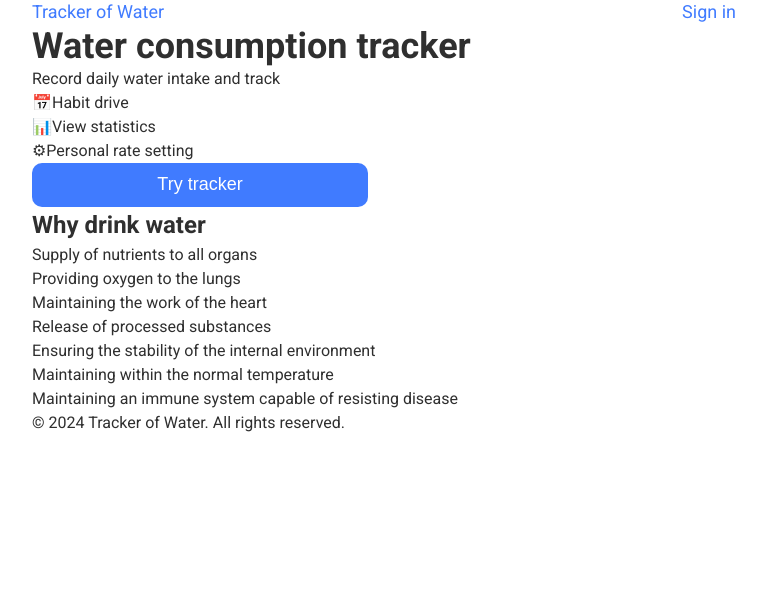
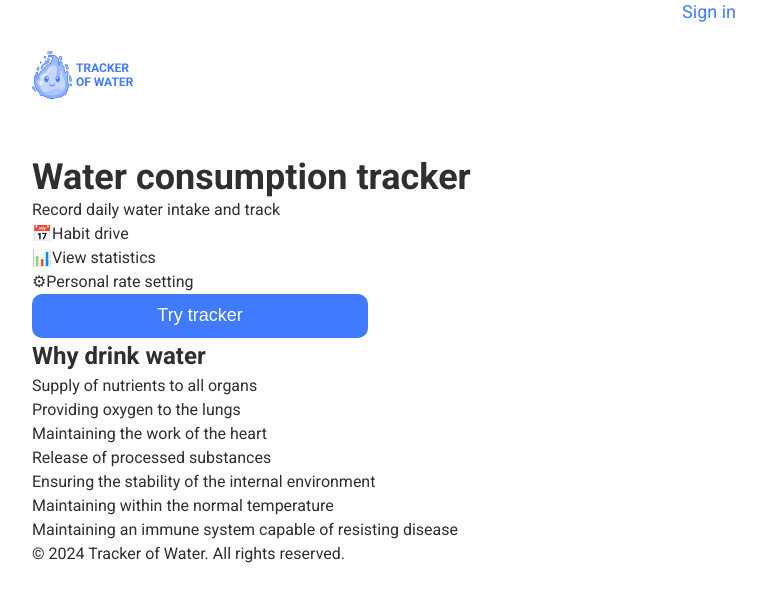
Before and after one commit to yana-kozlova/WaterTracker-front, a React (Vite) app: page / in a window 1280 px wide. Shown: the top 602 px of the page, without its empty margins (0-766 px from the left). Built offline with nearby package versions, Linux system fonts and the light colour scheme.

Commit message:
add logo

```diff
--- a/src/components/Header/Header.jsx
+++ b/src/components/Header/Header.jsx
@@ -1,11 +1,12 @@
-import css from "./Header.module.css";
+import css from "./Header.module.css"
+import Logo from "../Logo/Logo";
 
 export default function Header() {
   return (
     <header className={css.header}>
       <div className={css.container}>
         <a href="#" className={css.logo}>
-          Tracker of Water
+          <Logo />
         </a>
         <nav className={css.nav}>
           <a href="/signin" className={css.navLink}>
--- a/src/components/Logo/Logo.jsx
+++ b/src/components/Logo/Logo.jsx
@@ -0,0 +1,8 @@
+import css from "./Logo.module.css";
+import Icon from '../Svg/Svg';
+
+export default function Logo() {
+  return (
+    <Icon name="icon-Logo" size="100%" color="#9ebbff" className={css.iconLogo} />
+  );
+}
--- a/src/components/Logo/Logo.module.css
+++ b/src/components/Logo/Logo.module.css
@@ -0,0 +1,4 @@
+.iconLogo {
+  width: 102px;
+  height: auto;
+}
```
